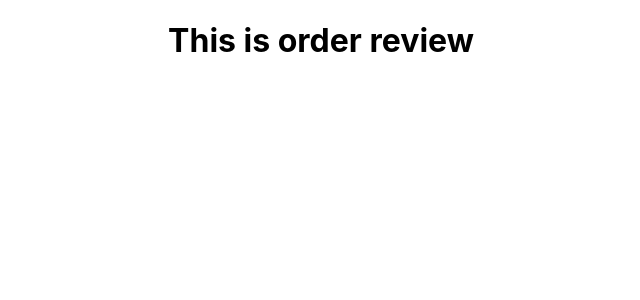
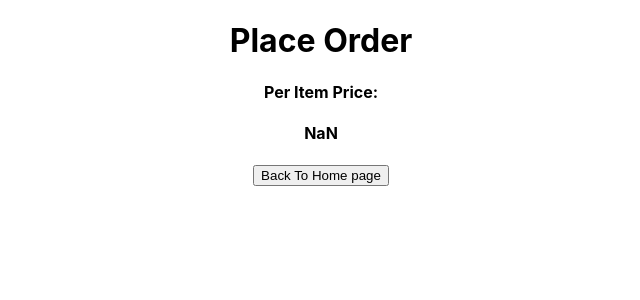
Before and after one commit to Rony163/Hot-Resturent, a React (Create React App) app: page /orderreview in a window 1280 px wide. Shown: the top 300 px of the page, without its empty margins (319-959 px from the left). Built offline with nearby package versions, Linux system fonts and the light colour scheme.

Commit message:
all most done login header and footer left

```diff
--- a/src/Pages/FoodDetail/BreakfastDetail.js
+++ b/src/Pages/FoodDetail/BreakfastDetail.js
@@ -33,7 +33,7 @@ const BreakfastDetail = () => {
 
     const history = useHistory();
     const handleOrder = () => {
-        history.push('/orderreview')
+        history.push('/orderreview', { matchFood, count })
     }
     return (
         <div>
--- a/src/Pages/OrderReview/OrderReview.js
+++ b/src/Pages/OrderReview/OrderReview.js
@@ -1,9 +1,23 @@
 import React from 'react';
+import { useLocation } from 'react-router';
+import { NavLink } from 'react-router-dom';
 
 const OrderReview = () => {
+    const location = useLocation();
+    const food = location.state?.matchFood;
+    const itemNumber = location.state?.count;
+
     return (
         <div>
-            <h1>This is order review</h1>
+            <h1>Place Order</h1>
+            <h1>{food?.name}</h1>
+            <h4>Per Item Price: {food?.price}</h4>
+            <h4>{food?.price * itemNumber}</h4>
+
+            <NavLink to='/home'>
+                <button>Back To Home page</button>
+            </NavLink>
+
         </div>
     );
 };
```
